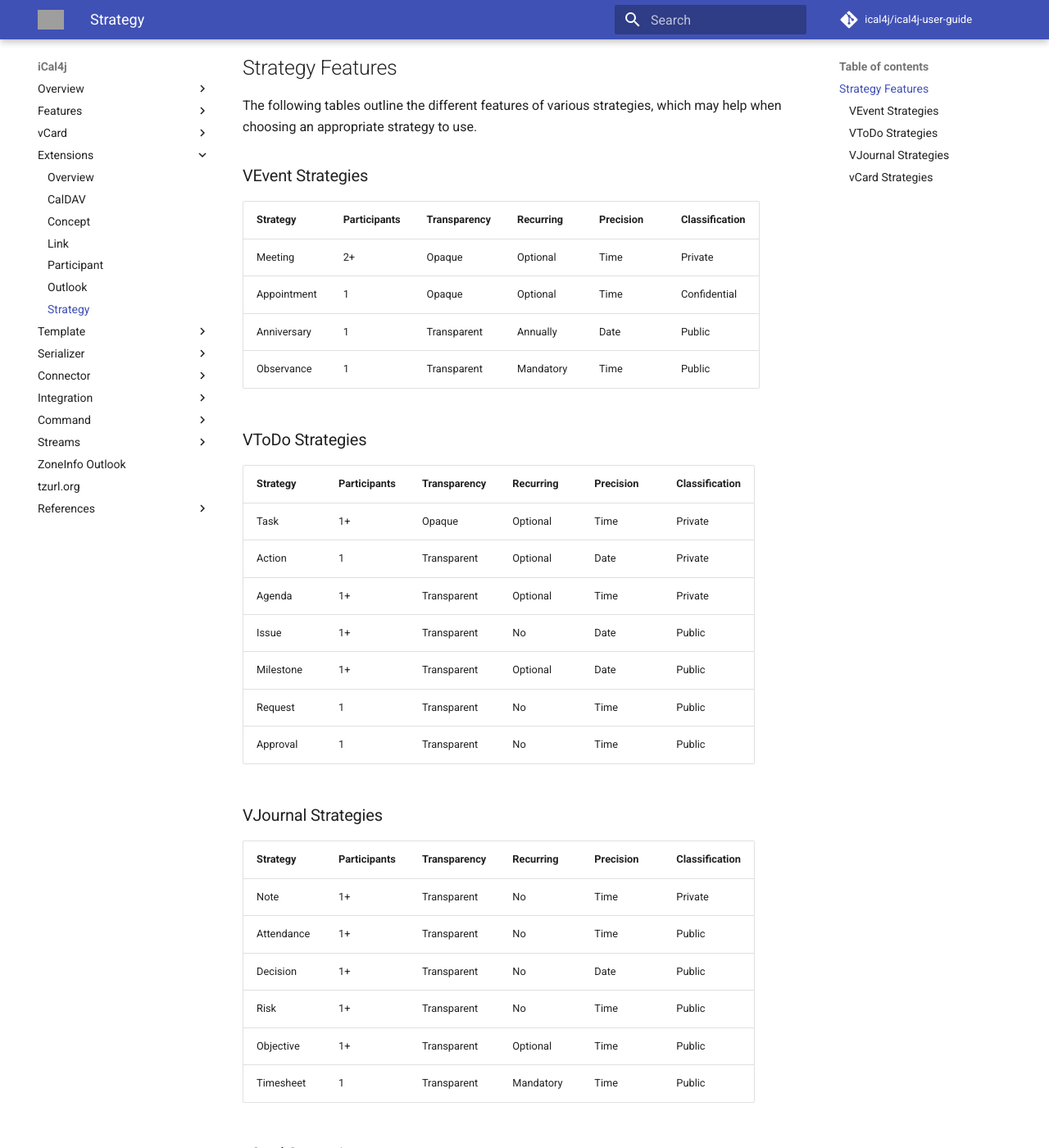
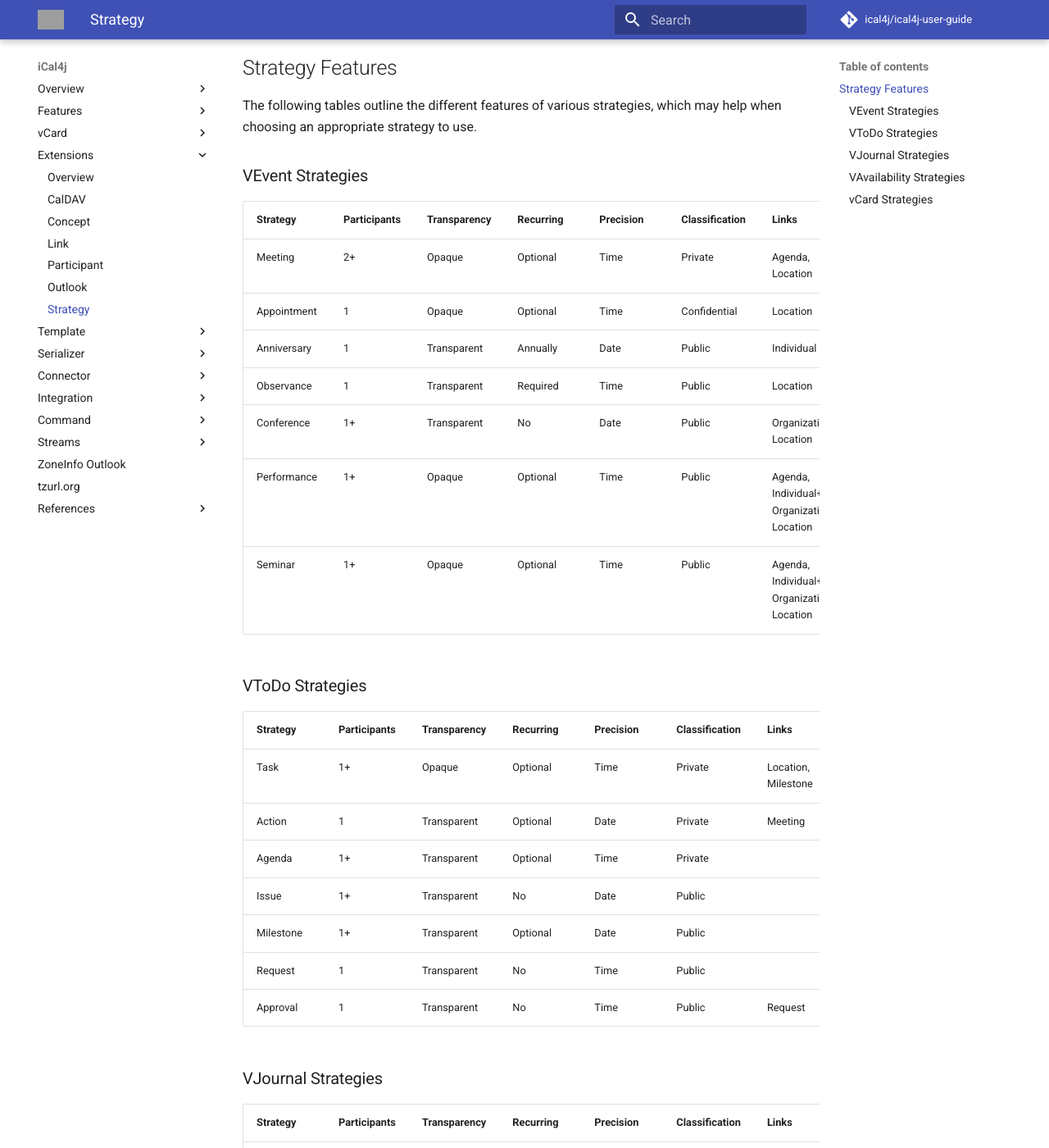
Before and after one commit to ical4j/ical4j-user-guide, an MkDocs documentation site: the page built from docs/extensions/strategy.md, in a window 1280 px wide and 1400 px high, scrolled down 273 px. Shown: the whole window at 82% size. Built offline with MkDocs 1.6.1 and Material for MkDocs 9.7.7, drawn with Linux system fonts in a browser that asks for light colours; comment, search, counter and statistics services are not loaded; some of the changed text lies outside the part shown; grey boxes are pictures that could not be loaded.

Commit message:
Update strategy.md

```diff
--- a/docs/extensions/strategy.md
+++ b/docs/extensions/strategy.md
@@ -14,41 +14,54 @@
 
 ### VEvent Strategies
 
- | Strategy    | Participants | Transparency | Recurring | Precision | Classification |
-|-------------|--------------|--------------|-----------|-----------|----------------|
-| Meeting     | 2+           | Opaque       | Optional  | Time      | Private        |
-| Appointment | 1            | Opaque       | Optional  | Time      | Confidential   |
-| Anniversary | 1            | Transparent  | Annually  | Date      | Public         |
-| Observance  | 1            | Transparent  | Mandatory | Time      | Public         |
+ | Strategy    | Participants | Transparency | Recurring | Precision | Classification | Links |
+|-------------|--------------|--------------|-----------|-----------|----------------|--------|
+| Meeting     | 2+           | Opaque       | Optional  | Time      | Private        | Agenda, Location |
+| Appointment | 1            | Opaque       | Optional  | Time      | Confidential   | Location |
+| Anniversary | 1            | Transparent  | Annually  | Date      | Public         | Individual |
+| Observance  | 1            | Transparent  | Required | Time      | Public         | Location |
+| Conference  | 1+            | Transparent  | No | Date      | Public         | Organization, Location |
+| Performance  | 1+            | Opaque  | Optional | Time      | Public         | Agenda, Individual+, Organization, Location |
+| Seminar  | 1+            | Opaque  | Optional | Time      | Public         | Agenda, Individual+, Organization, Location |
 
 ### VToDo Strategies
 
- | Strategy  | Participants | Transparency | Recurring | Precision | Classification |
-|-----------|--------------|--------------|-----------|-----------|----------------|
-| Task      | 1+           | Opaque       | Optional  | Time      | Private        |
-| Action    | 1            | Transparent  | Optional  | Date      | Private        |
-| Agenda    | 1+           | Transparent  | Optional  | Time      | Private        |
-| Issue     | 1+           | Transparent  | No        | Date      | Public         |
-| Milestone | 1+           | Transparent  | Optional  | Date      | Public         |
-| Request   | 1            | Transparent  | No        | Time      | Public         |
-| Approval  | 1            | Transparent  | No        | Time      | Public         |
+ | Strategy  | Participants | Transparency | Recurring | Precision | Classification | Links |
+|-----------|--------------|--------------|-----------|-----------|----------------|--------|
+| Task      | 1+           | Opaque       | Optional  | Time      | Private        | Location, Milestone |
+| Action    | 1            | Transparent  | Optional  | Date      | Private        | Meeting |
+| Agenda    | 1+           | Transparent  | Optional  | Time      | Private        ||
+| Issue     | 1+           | Transparent  | No        | Date      | Public         ||
+| Milestone | 1+           | Transparent  | Optional  | Date      | Public         ||
+| Request   | 1            | Transparent  | No        | Time      | Public         ||
+| Approval  | 1            | Transparent  | No        | Time      | Public         | Request |
 
 ### VJournal Strategies
 
-| Strategy   | Participants | Transparency | Recurring | Precision | Classification |
-|------------|--------------|--------------|-----------|-----------|----------------|
-| Note       | 1+           | Transparent  | No        | Time      | Private        |
-| Attendance | 1+           | Transparent  | No        | Time      | Public         |
-| Decision   | 1+           | Transparent  | No        | Date      | Public         |
-| Risk       | 1+           | Transparent  | No        | Time      | Public         |
-| Objective  | 1+           | Transparent  | Optional  | Time      | Public         |
-| Timesheet  | 1            | Transparent  | Mandatory | Time      | Public         |
+| Strategy   | Participants | Transparency | Recurring | Precision | Classification | Links |
+|------------|--------------|--------------|-----------|-----------|----------------|--------|
+| Note       | 1+           | Transparent  | No        | Time      | Private        ||
+| Attendance | 1+           | Transparent  | No        | Time      | Public         | Meeting |
+| Decision   | 1+           | Transparent  | No        | Date      | Public         ||
+| Risk       | 1+           | Transparent  | No        | Time      | Public         | Objective |
+| Objective  | 1+           | Transparent  | Optional  | Time      | Public         ||
+| Timesheet  | 1            | Transparent  | Required | Time      | Public         | Task |
+
+
+### VAvailability Strategies
+
+| Strategy   | Participants | Priority | Recurring | Location | Classification | Links |
+|------------|--------------|--------------|-----------|-----------|----------------|--------|
+| Office Hours       | 1           | Default  | Required        | Optional      | Public        | Location |
+| Out of Office       | 1           | High  | No        | No      | Public        ||
+| Offer       | 0           | Default  | No        | Optional      | Public        | Location|
+
 
 ### vCard Strategies
 
-| Strategy     | Structured Name | Members | Geographic Position | Delivery Address | Language |
-|--------------|-----------------|---------|---------------------|------------------|----------|
-| Individual   | Yes             | No      | No                  | Optional         | Optional |
-| Organization | No              | No      | Yes                 | Optional         | No       |
-| Team         | No              | Yes     | Optional            | Optional         | Optional |
-| Location     | No              | No      | Yes                 | No               | No       |
+| Strategy     | Structured Name | Members | Geographic Position | Delivery Address | Language | Links |
+|--------------|-----------------|---------|---------------------|------------------|----------|--------|
+| Individual   | Yes             | No      | No                  | Optional         | Optional | Organization |
+| Organization | No              | No      | Yes                 | Optional         | No       | Location |
+| Team         | No              | Yes     | Optional            | Optional         | Optional | Individual, Location |
+| Location     | No              | No      | Yes                 | No               | No       ||
```
